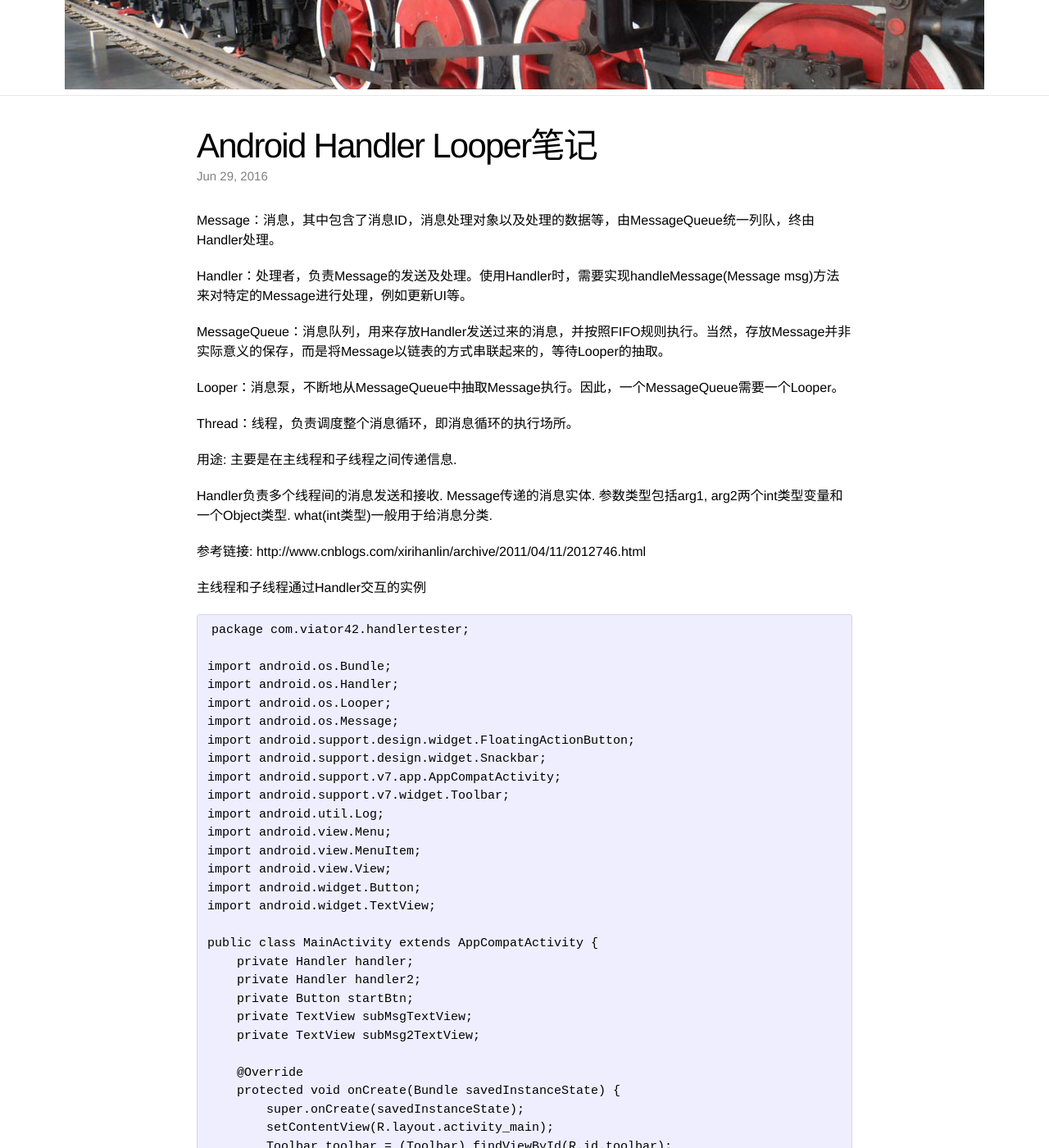
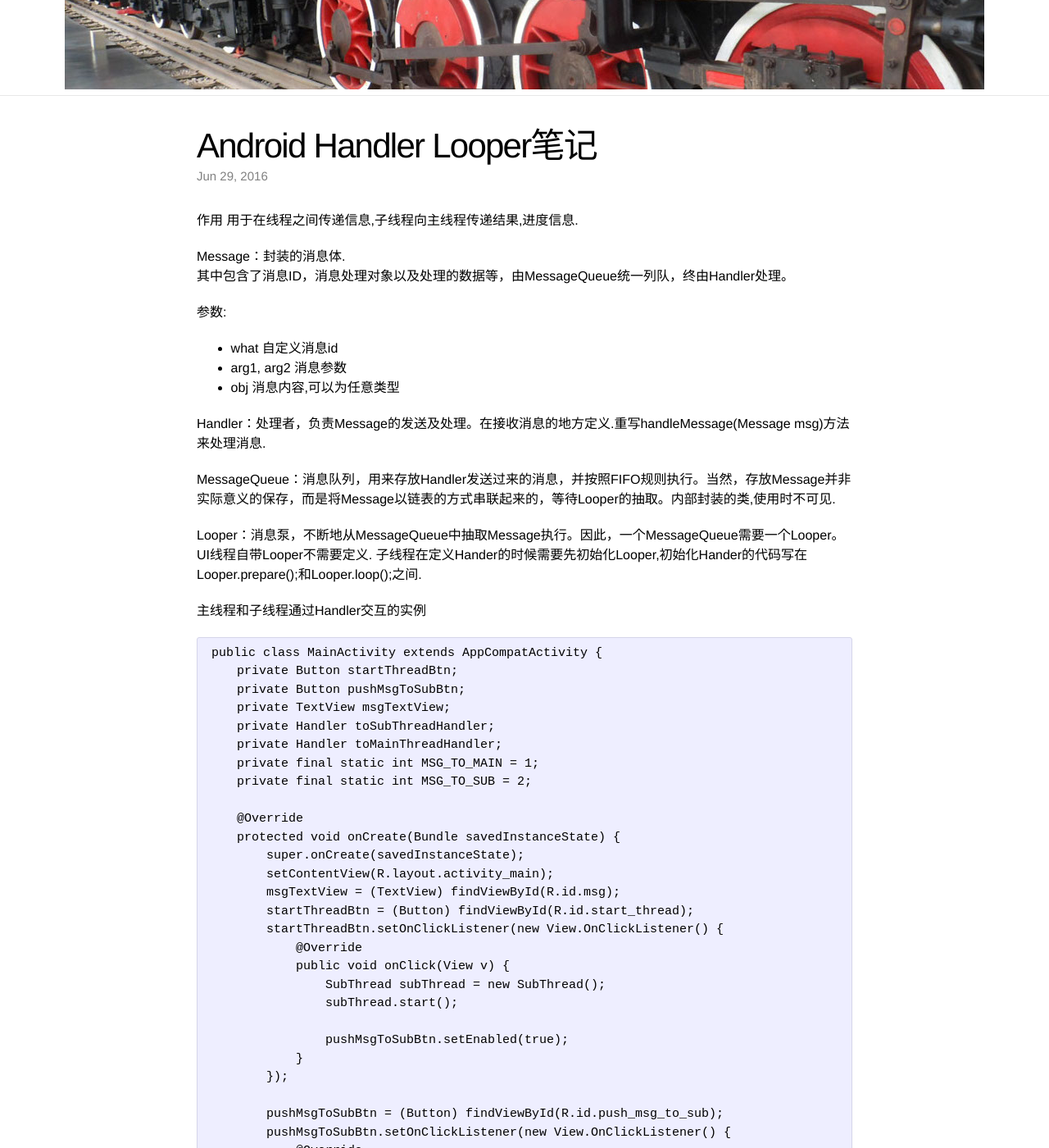
Before and after one commit to viator42/viator42.github.io, a Jekyll site: the page built from _posts/2016-6-29-android-handler-looper.markdown, in a window 1280 px wide and 1400 px high, scrolled down 216 px. Shown: the whole window at 82% size. Built offline with Jekyll 4.4.1, drawn with Linux system fonts in a browser that asks for light colours; some of the changed text lies outside the part shown.

Commit message:
update post

```diff
--- a/_posts/2016-6-29-android-handler-looper.markdown
+++ b/_posts/2016-6-29-android-handler-looper.markdown
@@ -5,158 +5,108 @@
 categories: android
 ---
 
-Message：消息，其中包含了消息ID，消息处理对象以及处理的数据等，由MessageQueue统一列队，终由Handler处理。
+作用 用于在线程之间传递信息,子线程向主线程传递结果,进度信息.
 
-Handler：处理者，负责Message的发送及处理。使用Handler时，需要实现handleMessage(Message msg)方法来对特定的Message进行处理，例如更新UI等。
+Message：封装的消息体.
+其中包含了消息ID，消息处理对象以及处理的数据等，由MessageQueue统一列队，终由Handler处理。
 
-MessageQueue：消息队列，用来存放Handler发送过来的消息，并按照FIFO规则执行。当然，存放Message并非实际意义的保存，而是将Message以链表的方式串联起来的，等待Looper的抽取。
+参数:
+* what 自定义消息id
+* arg1, arg2 消息参数
+* obj 消息内容,可以为任意类型
 
-Looper：消息泵，不断地从MessageQueue中抽取Message执行。因此，一个MessageQueue需要一个Looper。
+Handler：处理者，负责Message的发送及处理。在接收消息的地方定义.重写handleMessage(Message msg)方法来处理消息.
 
-Thread：线程，负责调度整个消息循环，即消息循环的执行场所。
+MessageQueue：消息队列，用来存放Handler发送过来的消息，并按照FIFO规则执行。当然，存放Message并非实际意义的保存，而是将Message以链表的方式串联起来的，等待Looper的抽取。内部封装的类,使用时不可见.
 
-用途: 主要是在主线程和子线程之间传递信息.
-
-Handler负责多个线程间的消息发送和接收.
-Message传递的消息实体. 参数类型包括arg1, arg2两个int类型变量和一个Object类型. what(int类型)一般用于给消息分类.
-
-参考链接: http://www.cnblogs.com/xirihanlin/archive/2011/04/11/2012746.html
+Looper：消息泵，不断地从MessageQueue中抽取Message执行。因此，一个MessageQueue需要一个Looper。UI线程自带Looper不需要定义.
+子线程在定义Hander的时候需要先初始化Looper,初始化Hander的代码写在Looper.prepare();和Looper.loop();之间.
 
 主线程和子线程通过Handler交互的实例
 
-    package com.viator42.handlertester;
-
-    import android.os.Bundle;
-    import android.os.Handler;
-    import android.os.Looper;
-    import android.os.Message;
-    import android.support.design.widget.FloatingActionButton;
-    import android.support.design.widget.Snackbar;
-    import android.support.v7.app.AppCompatActivity;
-    import android.support.v7.widget.Toolbar;
-    import android.util.Log;
-    import android.view.Menu;
-    import android.view.MenuItem;
-    import android.view.View;
-    import android.widget.Button;
-    import android.widget.TextView;
-
     public class MainActivity extends AppCompatActivity {
-        private Handler handler;
-        private Handler handler2;
-        private Button startBtn;
-        private TextView subMsgTextView;
-        private TextView subMsg2TextView;
+        private Button startThreadBtn;
+        private Button pushMsgToSubBtn;
+        private TextView msgTextView;
+        private Handler toSubThreadHandler;
+        private Handler toMainThreadHandler;
+        private final static int MSG_TO_MAIN = 1;
+        private final static int MSG_TO_SUB = 2;
 
         @Override
         protected void onCreate(Bundle savedInstanceState) {
             super.onCreate(savedInstanceState);
             setContentView(R.layout.activity_main);
-            Toolbar toolbar = (Toolbar) findViewById(R.id.toolbar);
-            setSupportActionBar(toolbar);
+            msgTextView = (TextView) findViewById(R.id.msg);
+            startThreadBtn = (Button) findViewById(R.id.start_thread);
+            startThreadBtn.setOnClickListener(new View.OnClickListener() {
+                @Override
+                public void onClick(View v) {
+                    SubThread subThread = new SubThread();
+                    subThread.start();
 
-            FloatingActionButton fab = (FloatingActionButton) findViewById(R.id.fab);
-            fab.setOnClickListener(new View.OnClickListener() {
-                @Override
-                public void onClick(View view) {
-                    Snackbar.make(view, "Replace with your own action", Snackbar.LENGTH_LONG)
-                            .setAction("Action", null).show();
+                    pushMsgToSubBtn.setEnabled(true);
                 }
             });
 
-            startBtn = (Button) findViewById(R.id.start);
-            startBtn.setOnClickListener(new View.OnClickListener() {
+            pushMsgToSubBtn = (Button) findViewById(R.id.push_msg_to_sub);
+            pushMsgToSubBtn.setOnClickListener(new View.OnClickListener() {
                 @Override
                 public void onClick(View v) {
-
                     Message message1 = Message.obtain();
-                    String msg1 = "This is an message from main thread";
+                    String msg1 = "This is an message to sub thread";
                     message1.obj = msg1;
-                    message1.what = 2;
-
-                    handler2.sendMessage(message1);
-
+                    message1.what = MSG_TO_SUB;
+                    toMainThreadHandler.sendMessage(message1);
                 }
             });
+            pushMsgToSubBtn.setEnabled(false);
 
-            handler = new Handler(){
+            toSubThreadHandler = new Handler() {
                 @Override
                 public void handleMessage(Message msg) {
                     super.handleMessage(msg);
 
-                    String subMsg = (String) msg.obj;
-
-                    subMsgTextView.setText(subMsg);
-
+                    switch (msg.what)
+                    {
+                        case MSG_TO_MAIN:
+                            msgTextView.setText((String) msg.obj);
+                            break;
+                    }
                 }
             };
-
-            subMsgTextView = (TextView) findViewById(R.id.sub_msg);
-            subMsg2TextView = (TextView) findViewById(R.id.sub_msg_2);
         }
 
-        @Override
-        protected void onStart() {
-            super.onStart();
-
-            Thread thread = new Thread( new SubThread());
-            thread.start();
-
-        }
-
-        @Override
-        public boolean onCreateOptionsMenu(Menu menu) {
-            // Inflate the menu; this adds items to the action bar if it is present.
-            getMenuInflater().inflate(R.menu.menu_main, menu);
-            return true;
-        }
-
-        @Override
-        public boolean onOptionsItemSelected(MenuItem item) {
-            // Handle action bar item clicks here. The action bar will
-            // automatically handle clicks on the Home/Up button, so long
-            // as you specify a parent activity in AndroidManifest.xml.
-            int id = item.getItemId();
-
-            //noinspection SimplifiableIfStatement
-            if (id == R.id.action_settings) {
-                return true;
-            }
-
-            return super.onOptionsItemSelected(item);
-        }
-
-        public class SubThread implements Runnable
+        private class SubThread extends Thread
         {
-            private Message message;
-            public SubThread()
-            {
-
-            }
-
             @Override
             public void run() {
-                message = Message.obtain();
-                message.arg1 = 1001;
-                String msg1 = "This is an message from sub thread";
-                message.obj = msg1;
-                message.what = 1;
+                super.run();
 
-                handler.sendMessage(message);
+                Message toMainThreadMsg = new Message();
+                toMainThreadMsg.what = 1;
+                String msg = "A Messgae to Main Thread";
+                toMainThreadMsg.obj = msg;
+
+                toSubThreadHandler.sendMessage(toMainThreadMsg);
 
                 Looper.prepare();
-                handler2 = new Handler(){
+                toMainThreadHandler = new Handler(){
                     @Override
                     public void handleMessage(Message msg) {
                         super.handleMessage(msg);
-
-                        Log.v("thread msg", msg.obj.toString());
-
+                        switch (msg.what)
+                        {
+                            case MSG_TO_SUB:
+                                Toast.makeText(MainActivity.this, (String) msg.obj, Toast.LENGTH_SHORT).show();
+                                break;
+                        }
                     }
                 };
                 Looper.loop();
-
             }
         }
+    }
 
-    }
+参考链接
+http://www.cnblogs.com/xirihanlin/archive/2011/04/11/2012746.html
```
